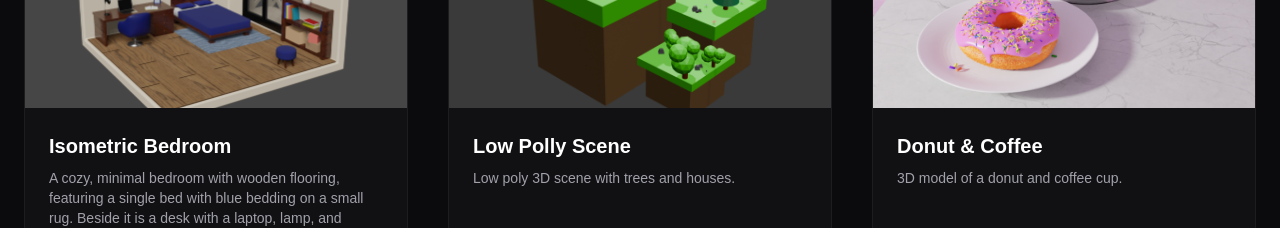
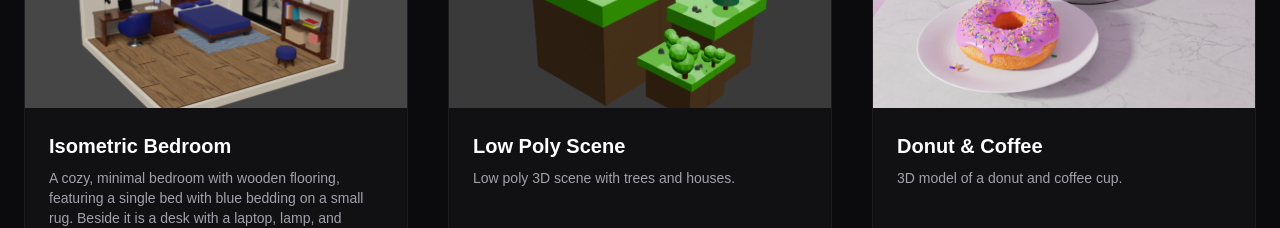
Before and after one commit to lauras14159/portfolio, a React (Vite) app: page / in a window 1280 px wide. Shown: the part 2360-2588 px from the top of the page. Built offline with nearby package versions, Linux system fonts and the light colour scheme.

Commit message:
fix naming

```diff
--- a/src/components/Projects.jsx
+++ b/src/components/Projects.jsx
@@ -25,19 +25,19 @@ const blenderProjects = [
     image: "/blender/isometric_bedroom.png",
   },
   {
-    title: "Low Polly Scene",
+    title: "Low Poly Scene",
     description: "Low poly 3D scene with trees and houses.",
-    image: "/blender/low-polly-scene.png",
+    image: "/blender/low_poly_scene.png",
   },
   {
     title: "Donut & Coffee",
     description: "3D model of a donut and coffee cup.",
-    image: "/blender/Donut_Coffee.PNG",
+    image: "/blender/donut_coffee.png",
   },
   {
     title: "TV Room",
     description: "3D interior scene of a TV room.",
-    image: "/blender/TV_room.PNG",
+    image: "/blender/tv_room.png",
   },
 ];
 
```
Also changed, not shown: public/blender/low_poly_scene.png (renamed from public/blender/low-polly-scene.PNG).
